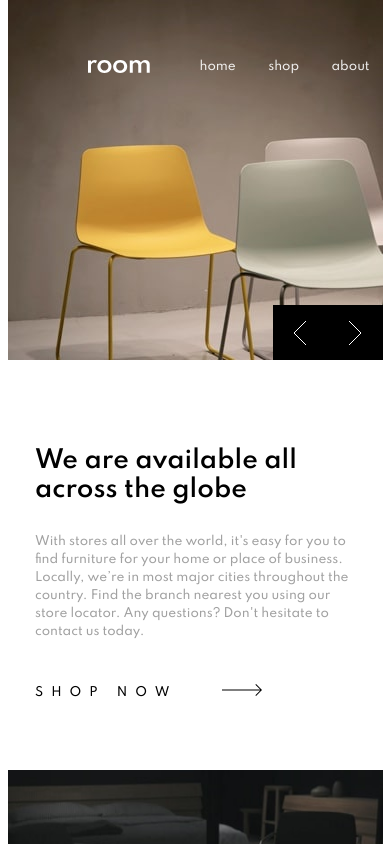
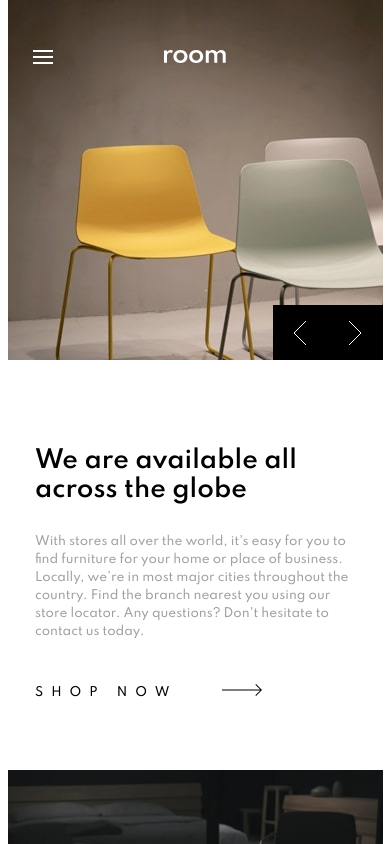
Before and after one commit to Dhadhazi/roomhomepage, a Next.js app: page / in a window 390 px wide. Shown: the top 844 px of the page. Built offline with nearby package versions, Linux system fonts and the light colour scheme.

Commit message:
Finished

```diff
--- a/components/Menu.tsx
+++ b/components/Menu.tsx
@@ -1,10 +1,18 @@
-import React from "react";
+import React, { useState, useEffect } from "react";
 import styles from "../styles/Menu.module.scss";
 import { MenuItem } from "./MenuItem";
 
 const MENU = ["home", "shop", "about", "contact"];
 
 export const Menu = () => {
+  const [width, setWidth] = useState<number>();
+  const [open, setOpen] = useState<boolean>(false);
+
+  useEffect(() => {
+    setWidth(window.innerWidth);
+  }, []);
+
+  if (width > 870) {
     return (
       <div className={styles.container}>
         <img src="./logo.svg" />
@@ -16,4 +24,34 @@ export const Menu = () => {
         </div>
       </div>
     );
+  }
+  return (
+    <div className={styles.container}>
+      <img src="./logo.svg" />
+      {open ? (
+        <div className={styles.menuOpen}>
+          <button onClick={() => setOpen(false)}>
+            <img src="./icon-close.svg" alt="Close menu" />
+          </button>
+          {MENU.map((title, index) => (
+            <MenuItem title={title} key={`menu-${index}`} />
+          ))}
+        </div>
+      ) : (
+        <div onClick={() => setOpen(true)} className={styles.menuClosed}>
+          <button>
+            <img src="./icon-hamburger.svg" alt="Open menu" />
+          </button>
+        </div>
+      )}
+      {open ? (
+        <>
+          <div className={styles.bg}></div>
+          <div className={styles.overlay}></div>
+        </>
+      ) : (
+        ""
+      )}
+    </div>
+  );
 };
--- a/styles/Menu.module.scss
+++ b/styles/Menu.module.scss
@@ -1,8 +1,24 @@
+@import "_mixins";
+
+@keyframes fadeIn {
+  0% {
+    opacity: 0;
+  }
+  100% {
+    opacity: 1;
+  }
+}
+
 .container {
   position: fixed;
   z-index: 2;
   display: flex;
   margin: 60px 80px;
+  @media (max-width: 870px) {
+    margin: 50px 25px;
+    width: 325px;
+    justify-content: center;
+  }
 }
 
 .menuItems {
@@ -12,3 +28,46 @@
   width: 250px;
   justify-content: space-between;
 }
+
+.menuClosed {
+  position: absolute;
+  left: 0px;
+  @include button-cleaner;
+}
+
+.menuOpen {
+  @include button-cleaner;
+  button {
+    margin-right: 40px;
+  }
+  position: absolute;
+  z-index: 3;
+  left: 0px;
+  display: flex;
+  width: 100%;
+  justify-content: space-between;
+  animation: fadeIn ease-in 0.3s;
+  font-weight: 600;
+}
+.bg {
+  position: fixed;
+  z-index: 2;
+  width: 100%;
+  height: 110px;
+  top: 0px;
+  background-color: white;
+  animation: fadeIn ease-in 0.3s;
+}
+
+.overlay {
+  height: 100%;
+  width: 100%;
+  position: fixed;
+  z-index: 1;
+  left: 0;
+  top: 0;
+  background-color: rgb(0, 0, 0);
+  background-color: rgba(0, 0, 0, 0.7);
+  overflow-x: hidden;
+  animation: fadeIn ease-in 0.3s;
+}
--- a/styles/MenuItem.module.scss
+++ b/styles/MenuItem.module.scss
@@ -1,4 +1,6 @@
 .item {
+  color: black;
+  @media (min-width: 870px) {
     color: white;
     opacity: 0.9;
     position: relative;
@@ -22,3 +24,4 @@
       transition: 0.2s ease all 0.1s;
     }
   }
+}
--- /dev/null
+++ b/styles/_mixins.scss
@@ -0,0 +1,11 @@
+@mixin button-cleaner {
+  button {
+    background: none;
+    color: inherit;
+    border: none;
+    padding: 0;
+    font: inherit;
+    cursor: pointer;
+    outline: inherit;
+  }
+}
```
Also changed, not shown: public/icon-close.svg (added), public/icon-hamburger.svg (added). Lines whose indentation alone changed are shown as unchanged.
